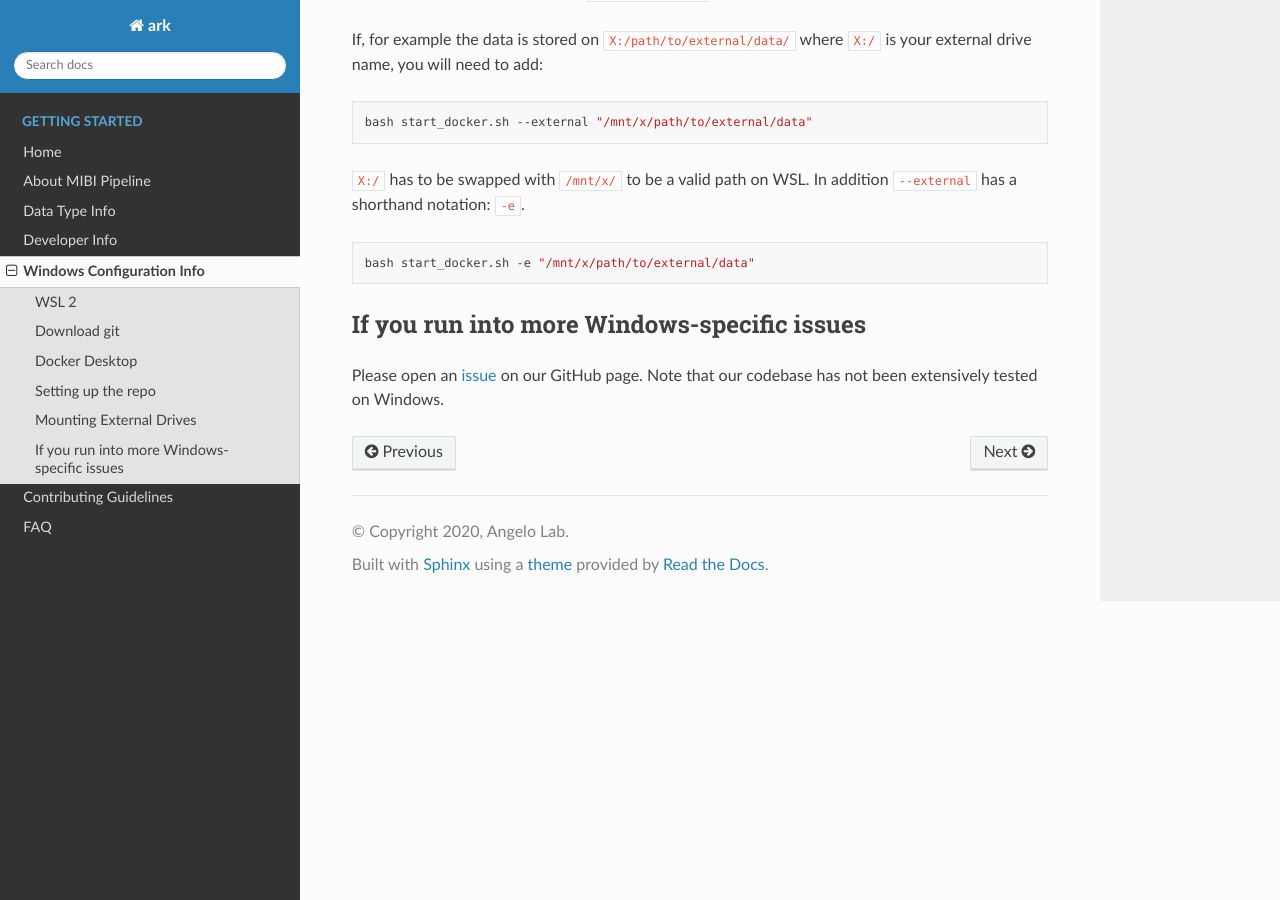
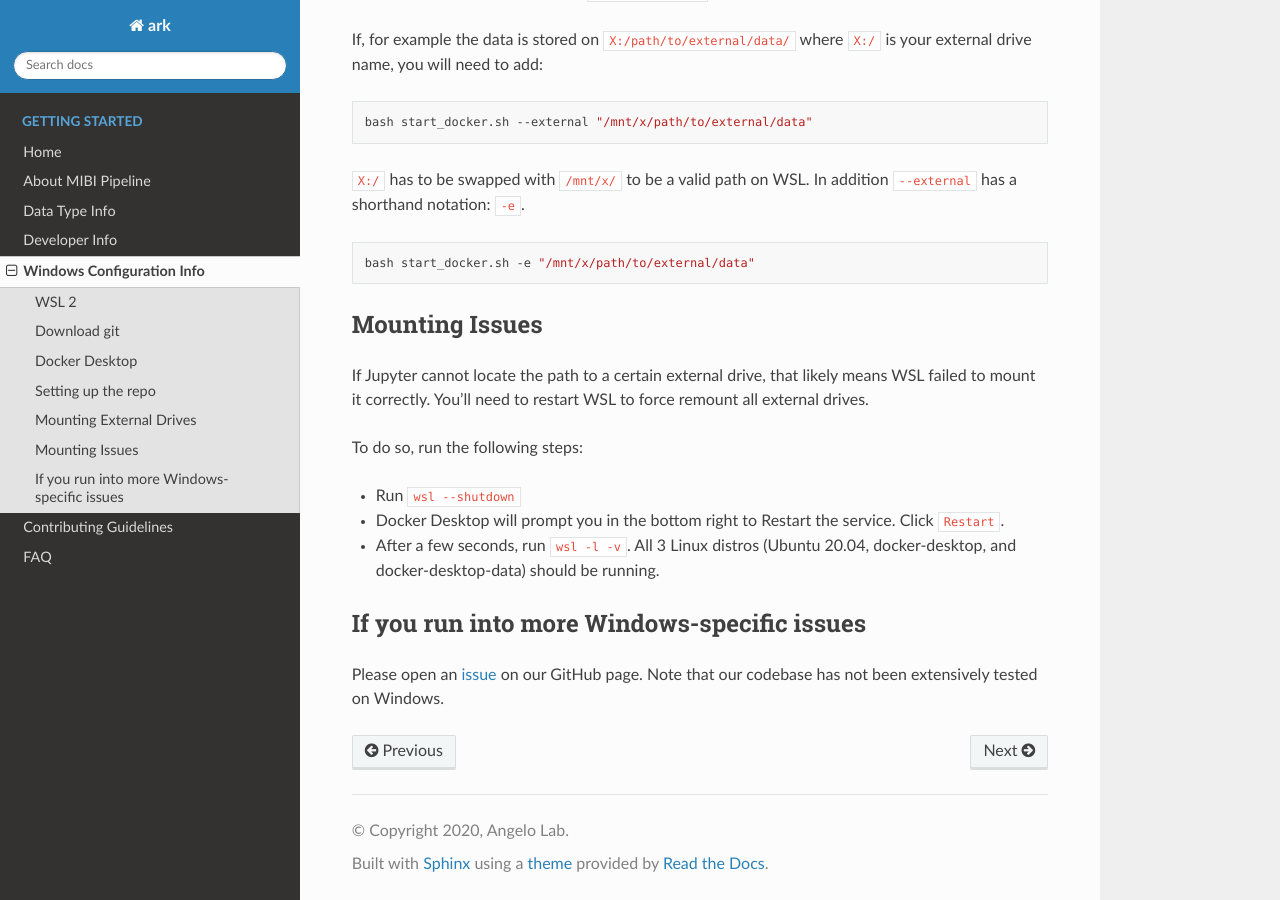
Before and after one commit to angelolab/ark-analysis, a Sphinx documentation site: the page built from docs/_rtd/windows_setup.md, in a window 1280 px wide and 900 px high, scrolled down 1926 px. Built offline with Sphinx 7.4.7 and the Read the Docs theme 2.0.0, drawn with Linux system fonts in a browser that asks for light colours; pages that are not in the unit, such as notebooks, are missing from menus.

Commit message:
Add a section to address restarting WSL in case of mounting issues

````diff
--- a/docs/_rtd/windows_setup.md
+++ b/docs/_rtd/windows_setup.md
@@ -65,6 +65,17 @@ bash start_docker.sh -e "/mnt/x/path/to/external/data"
 ```
 
 
+### Mounting Issues
+
+If Jupyter cannot locate the path to a certain external drive, that likely means WSL failed to mount it correctly. You'll need to restart WSL to force remount all external drives.
+
+To do so, run the following steps:
+
+* Run `wsl --shutdown`
+* Docker Desktop will prompt you in the bottom right to Restart the service. Click `Restart`.
+* After a few seconds, run `wsl -l -v`. All 3 Linux distros (Ubuntu 20.04, docker-desktop, and docker-desktop-data) should be running.
+
+
 ### If you run into more Windows-specific issues
 
 Please open an [issue](https://github.com/angelolab/ark-analysis/issues) on our GitHub page. Note that our codebase has not been extensively tested on Windows.
````
